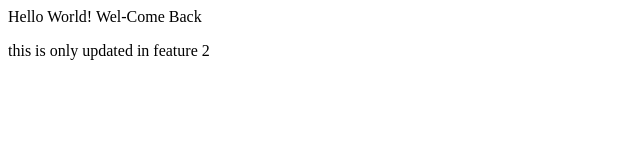
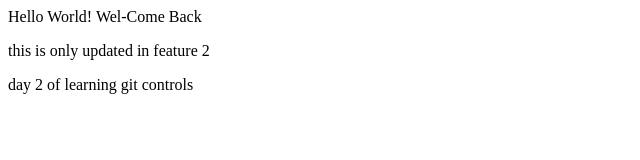
Before and after one commit to 1DS22AIOO3adarsh/localrepo, a plain HTML site: page index.html in a window 1280 px wide. Shown: the whole page, without its empty margins (0-640 px from the left). Drawn offline with Linux system fonts and the light colour scheme.

Commit message:
using the push operation

```diff
--- a/index.html
+++ b/index.html
@@ -1,2 +1,3 @@
 <p>Hello World! Wel-Come Back</p>
 <p>this is only updated in feature 2</p>
+<p>day 2 of learning git controls</p>
```
